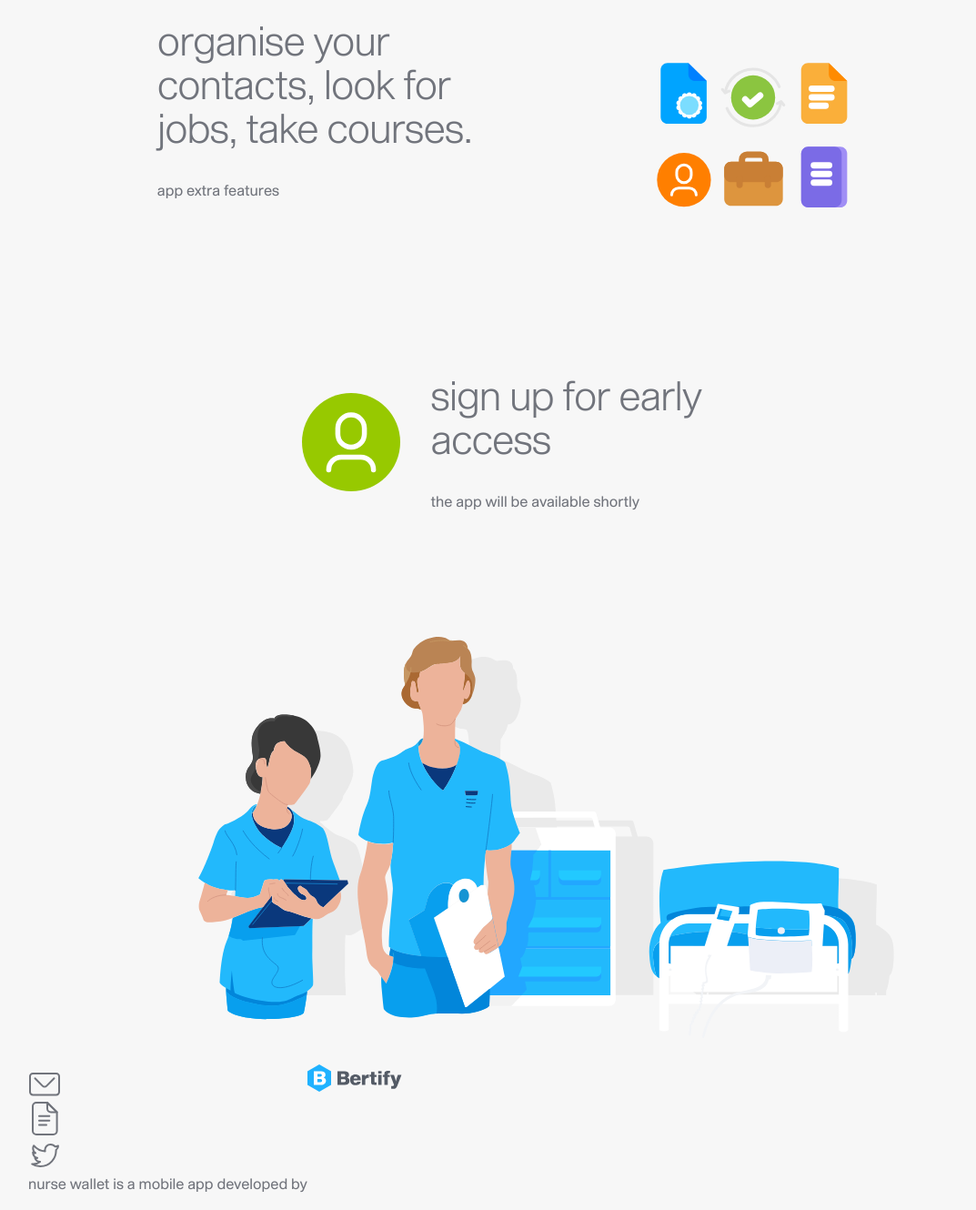
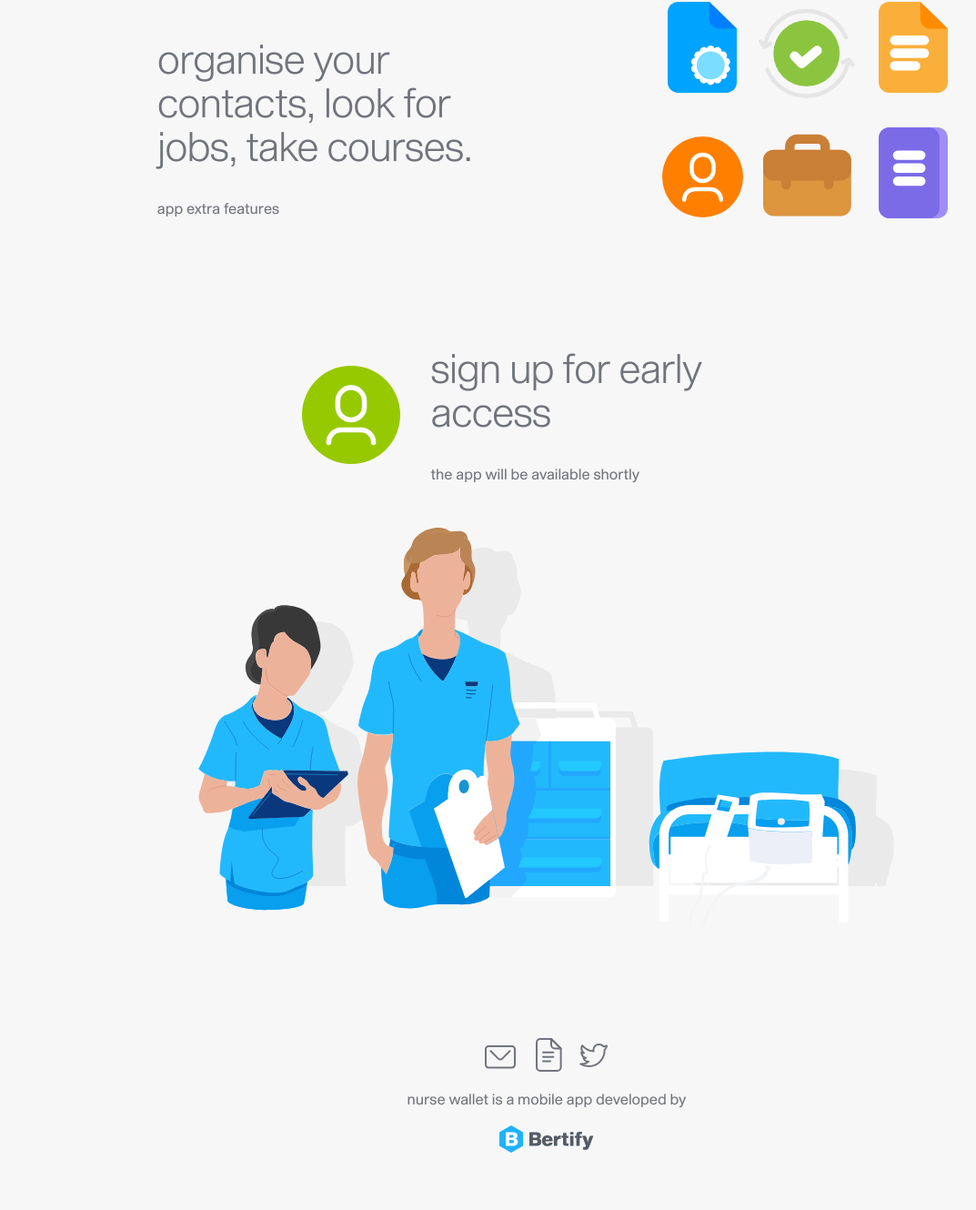
Before and after one commit to abokareem/nurseApp-landing, a plain HTML site: page index.html in a window 1280 px wide. Shown: the part 1236-2566 px from the top of the page at 91% size, without its empty margins (39-1112 px from the left). Drawn offline with Linux system fonts and the light colour scheme.

Commit message:
html footer and css

```diff
--- a/css/style.css
+++ b/css/style.css
@@ -59,12 +59,34 @@ h1 {
 	right: 0;
 }
 
-.verification, .secure, .organise, .signup {
+.verification, .illustration {
 	margin-bottom: 90px;
 }
 
+.footer {
+	text-align: center;
+	margin-bottom: 50px;
+}
 
+#social, #logoBertify {
+	width: 100%;
+}
 
+#social {
+	margin-bottom: 17px;
+}
+
+.link {
+	display: inline-block;
+}
+
+.link:first-of-type {
+	margin-right: 13px;
+}
+
+.link:nth-of-type(2) {
+	margin-right: 9px;
+}
 
 
 
--- a/index.html
+++ b/index.html
@@ -61,7 +61,7 @@
 
 			<div class="row organise">
 				<div class="col-md-7">
-					<div class="row">
+					<div class="row copy">
 						<div class="col-2 mr-3 icon"></div>
 						<div class="col-8"><h1>organise your contacts, look for jobs, take courses.</h1>
 							<p>app extra features</p>
@@ -69,7 +69,7 @@
 					</div>
 				</div>
 				<div class="col-md-5">
-					<img src="./img/app_organise.svg" wtdth="350" height="300">
+					<img src="./img/app_organise.svg" wtdth="350" height="450">
 				</div>
 			</div>
 
@@ -91,9 +91,11 @@
 					<div class="link"><img src="./img/link_mail.svg" wtdth="36" height="40"></div>
 					<div class="link"><img src="./img/link_news.svg" wtdth="36" height="40"></div>
 					<div class="link"><img src="./img/link_twitter.svg" wtdth="36" height="40"></div>
-					<p>nurse wallet is a mobile app developed by </p>
 				</div>
-				<div id="logoBertify"><img src="./img/Bertify_logo.svg" wtdth="105" height="30"></div>
+				<div id="logoBertify">
+					<p>nurse wallet is a mobile app developed by</p>
+					<img src="./img/Bertify_logo.svg" wtdth="105" height="30">
+				</div>
 
 		</div>
 	</div>
```
